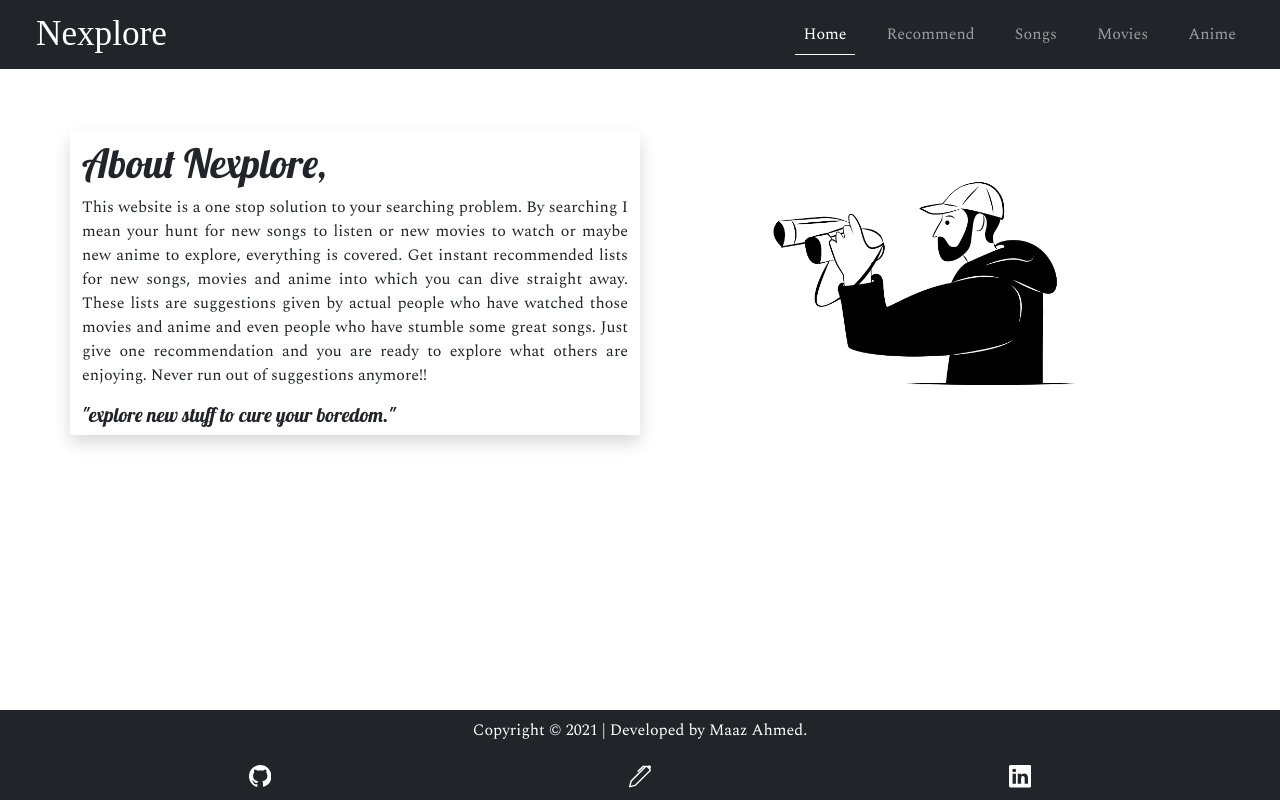
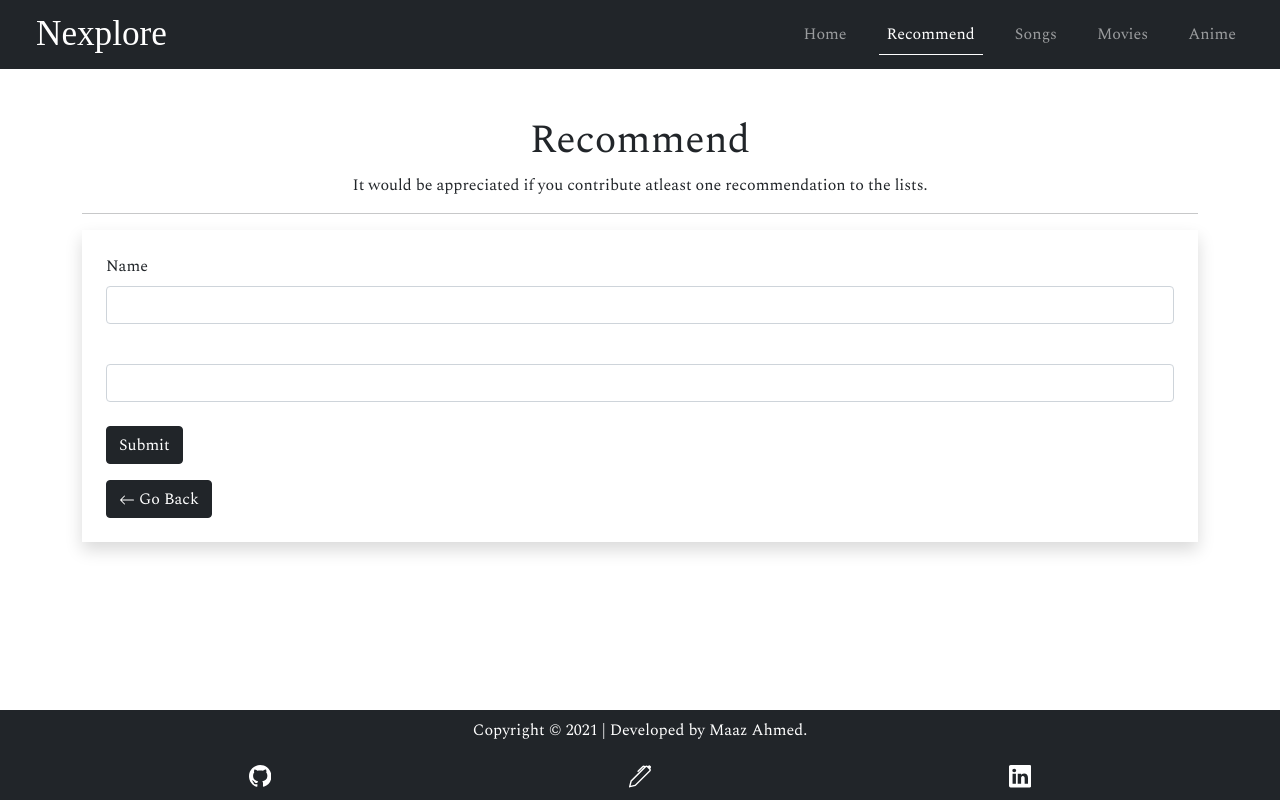
Before and after one commit to Maaz-Code/Nexplore, a React (Create React App) app: page /recommend/form in a window 1280 px wide. Before the commit this address led to /. Built offline with nearby package versions, Linux system fonts and the light colour scheme; a web font is replaced by a local one.

Commit message:
Added recommendation Form

```diff
--- a/public/index.html
+++ b/public/index.html
@@ -9,7 +9,7 @@
       name="description"
       content="Web site created using create-react-app"
     />
-    <link rel="apple-touch-icon" href="%PUBLIC_URL%/apple-touch-icon.png" />
+    <link rel="apple-touch-icon" href="%PUBLIC_URL%/icon192x192.png" />
     <link rel="manifest" href="%PUBLIC_URL%/manifest.json" />
 
     <title>Nexplore</title>
--- a/src/App.js
+++ b/src/App.js
@@ -6,9 +6,11 @@ import Anime from "./components/Anime";
 import Navbar from "./components/Navbar";
 import Recommend from "./components/Recommend";
 import Footer from "./components/Footer";
+import './script';
 import { Switch, Route, Redirect } from "react-router-dom";
 import "../node_modules/bootstrap/dist/css/bootstrap.css";
 import "../node_modules/bootstrap/dist/js/bootstrap.bundle";
+import Form from "./components/Form";
 
 const App = () => {
   return (
@@ -20,6 +22,7 @@ const App = () => {
         <Route exact path='/songs' component={Songs} />
         <Route exact path='/movies' component={Movies} />
         <Route exact path='/anime' component={Anime} />
+        <Route exact path="/recommend/form" component={Form} />
         <Redirect to='/' />
       </Switch>
       <Footer />
--- /dev/null
+++ b/src/components/Form.jsx
@@ -0,0 +1,37 @@
+import React from 'react'
+import * as Icon from 'react-bootstrap-icons';
+import { Link } from 'react-router-dom';
+
+const Form = ({text}) => {
+    return (
+        <>
+            <div className="mt-5 container">
+               <div className="text-center">
+                    <h1>Recommend</h1>
+                    <p>It would be appreciated if you contribute atleast one recommendation to the lists.</p>
+                    <hr/>
+                </div>
+                    <div className="shadow p-4 col-md-12">
+                       <form>
+                            <div className="mb-3">
+                                <label for="exampleInputEmail1" className="form-label">Name</label>
+                                <input type="email" className="form-control" id="exampleInputEmail1" aria-describedby="emailHelp"/>
+                            </div>
+                            <div className="mb-4">
+                                <label for="exampleInputPassword1" className="form-label">{text}</label>
+                                <input type="password" className="form-control" id="exampleInputPassword1"/>
+                            </div>
+                            <button type="submit" className="btn btn-dark">Submit</button>
+                        </form>
+                        <Link to="/recommend">
+                            <button type="button" className="mt-3 btn btn-dark">
+                                <Icon.ArrowLeft/> Go Back
+                            </button>
+                        </Link>
+                    </div>
+            </div>
+        </>
+    )
+}
+
+export default Form
--- a/src/components/Recommend.jsx
+++ b/src/components/Recommend.jsx
@@ -1,43 +1,24 @@
-import React from 'react'
+import React from 'react';
+import { Link } from 'react-router-dom';
 
 const Recommend = () => {
     return (
         <>
-            <div className="recommend container">
+            <div className="p-5 container">
                <div className="text-center">
                     <h1>Recommend</h1>
                     <p>It would be appreciated if you contribute atleast one recommendation to the lists.</p>
                     <hr/>
                 </div>
-                <div className="p-4 btn-group dropend">
+                <div className="m-4 btn-group dropend">
                     <button type="button" className="btn btn-dark dropdown-toggle" data-bs-toggle="dropdown" aria-expanded="false">
                         Select Category
                     </button>
                     <ul className="dropdown-menu">
-                        <li id="selection1"><a className="dropdown-item" href="/recommend">Songs</a></li>
-                        <li id="selection2"><a className="dropdown-item" href="/recommend">Movies</a></li>
-                        <li id="selection3"><a className="dropdown-item" href="/recommend">Anime</a></li>
+                        <li><Link className="dropdown-item" to="/recommend/form">Songs</Link></li>
+                        <li><Link className="dropdown-item" to="/recommend/form">Movies</Link></li>
+                        <li><Link className="dropdown-item" to="/recommend/form">Anime</Link></li>
                     </ul>
-                </div>
-                <div className="row" id="details" hidden="true">
-                    <div className="p-4 position-center col-md-12">
-                       <form>
-                            <div className="mb-3">
-                                <label for="exampleInputEmail1" className="form-label">Email address</label>
-                                <input type="email" className="form-control" id="exampleInputEmail1" aria-describedby="emailHelp"/>
-                                <div id="emailHelp" className="form-text">We'll never share your email with anyone else.</div>
-                            </div>
-                            <div className="mb-3">
-                                <label for="exampleInputPassword1" class="form-label">Password</label>
-                                <input type="password" className="form-control" id="exampleInputPassword1"/>
-                            </div>
-                            <div className="mb-3 form-check">
-                                <input type="checkbox" className="form-check-input" id="exampleCheck1" />
-                                <label className="form-check-label" for="exampleCheck1">Check me out</label>
-                            </div>
-                            <button type="submit" className="btn btn-dark">Submit</button>
-                        </form>
-                    </div>
                 </div>
             </div>
         </>
--- a/src/script.js
+++ /dev/null
@@ -1,5 +0,0 @@
-// const selection1 = document.getElementById('selection1');
-// const selection2 = document.getElementById('selection2');
-// const selection3 = document.getElementById('selection3');
-
-// const details = document.getElementById('details');
```
